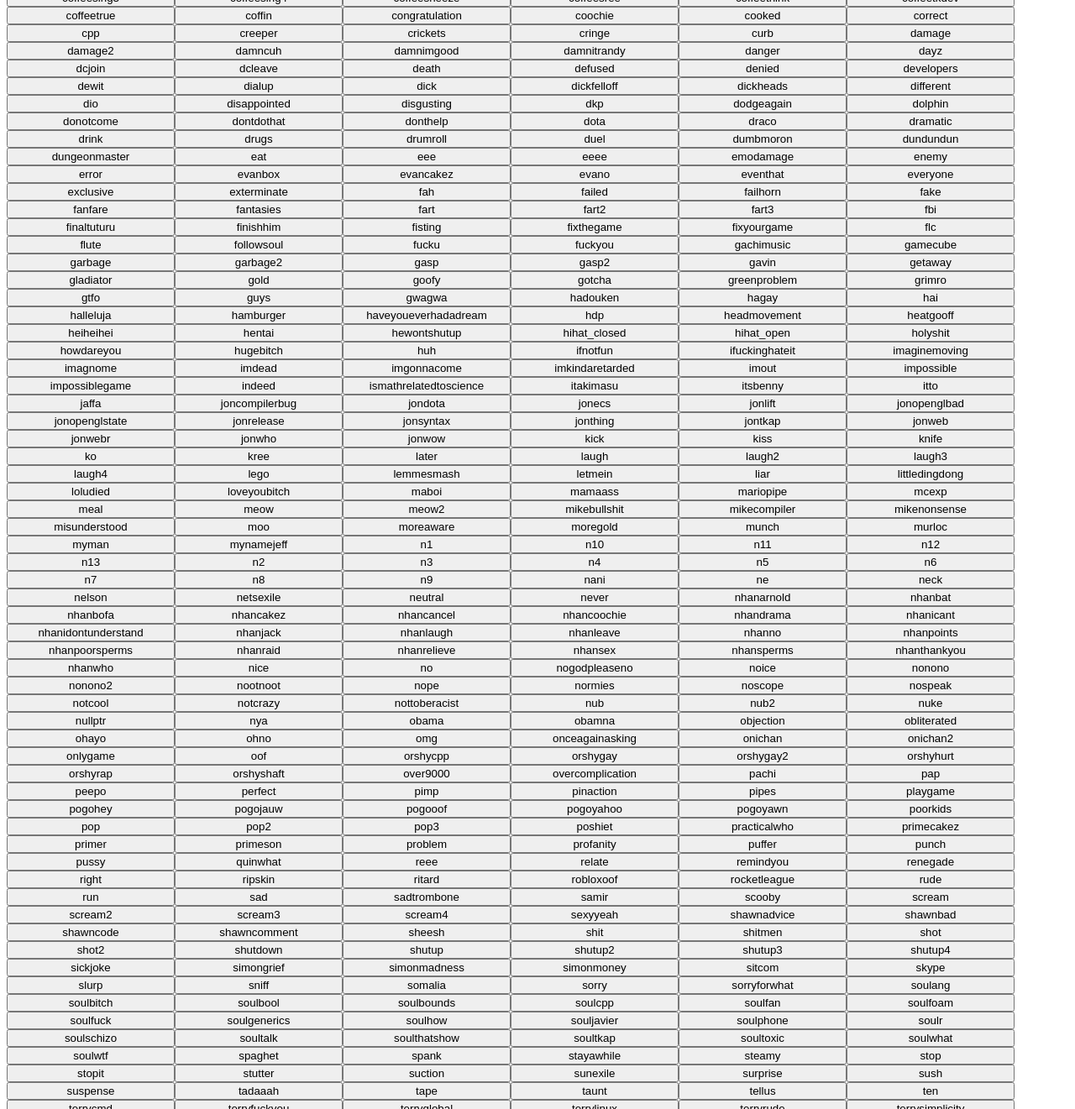
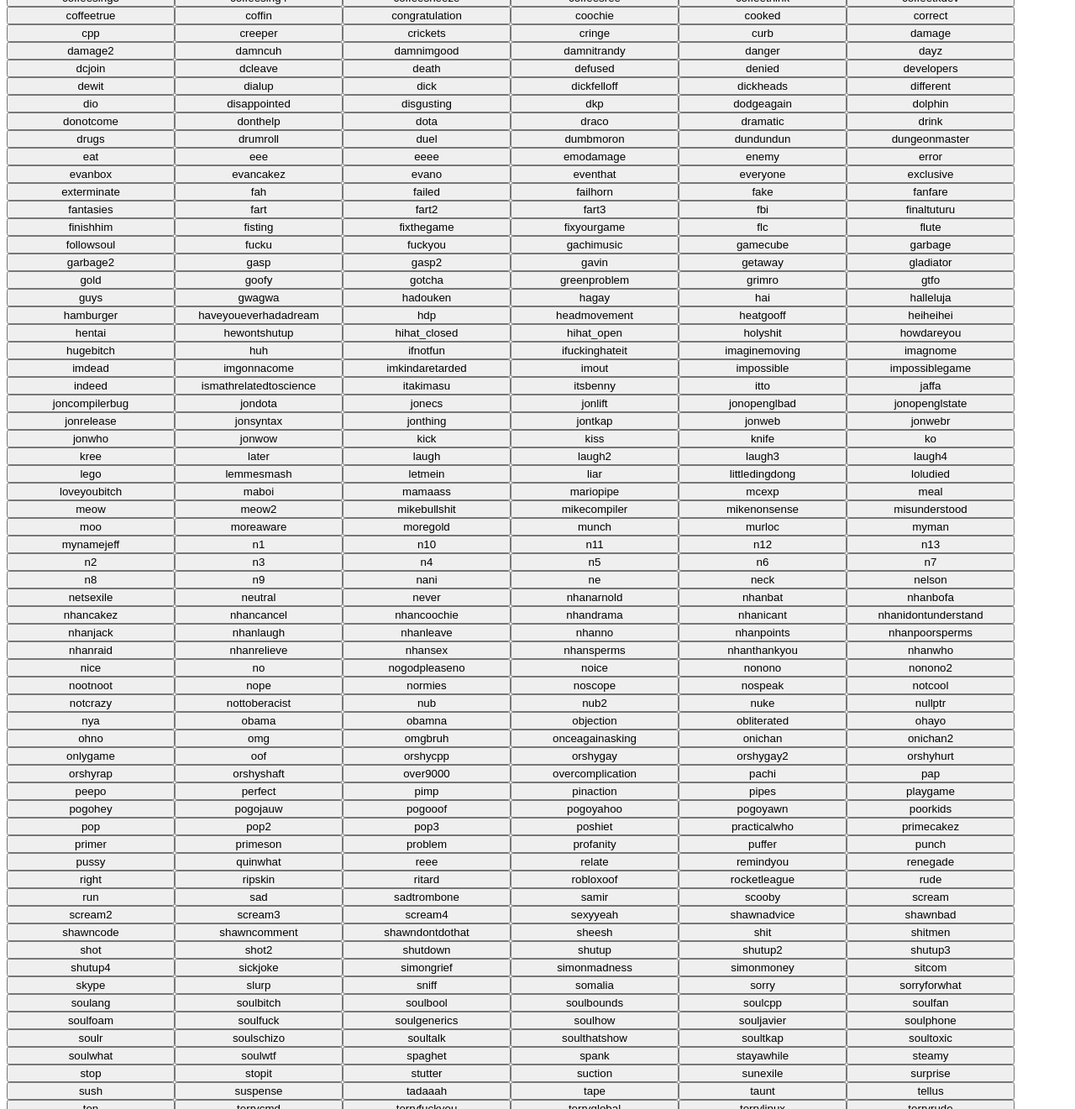
Before and after one commit to Tkap1/Tkap1.github.io, a plain HTML site: page index.html in a window 1280 px wide. Shown: the part 820-2141 px from the top of the page at 84% size. Drawn offline with Linux system fonts and the light colour scheme.

Commit message:
New sounds

```diff
--- a/index.html
+++ b/index.html
@@ -1343,11 +1343,6 @@
 button.style.width= "200px"
 d.appendChild(button);
 button = document.createElement("BUTTON");
-button.onclick=() => callback("sounds/dontdothat.mp3");
-button.textContent = "dontdothat";
-button.style.width= "200px"
-d.appendChild(button);
-button = document.createElement("BUTTON");
 button.onclick=() => callback("sounds/donthelp.mp3");
 button.textContent = "donthelp";
 button.style.width= "200px"
@@ -2403,6 +2398,11 @@
 button.style.width= "200px"
 d.appendChild(button);
 button = document.createElement("BUTTON");
+button.onclick=() => callback("sounds/omgbruh.mp3");
+button.textContent = "omgbruh";
+button.style.width= "200px"
+d.appendChild(button);
+button = document.createElement("BUTTON");
 button.onclick=() => callback("sounds/onceagainasking.mp3");
 button.textContent = "onceagainasking";
 button.style.width= "200px"
@@ -2725,6 +2725,11 @@
 button = document.createElement("BUTTON");
 button.onclick=() => callback("sounds/shawncomment.mp3");
 button.textContent = "shawncomment";
+button.style.width= "200px"
+d.appendChild(button);
+button = document.createElement("BUTTON");
+button.onclick=() => callback("sounds/shawndontdothat.mp3");
+button.textContent = "shawndontdothat";
 button.style.width= "200px"
 d.appendChild(button);
 button = document.createElement("BUTTON");
```
Also changed, not shown: list.txt, 3 other files.
